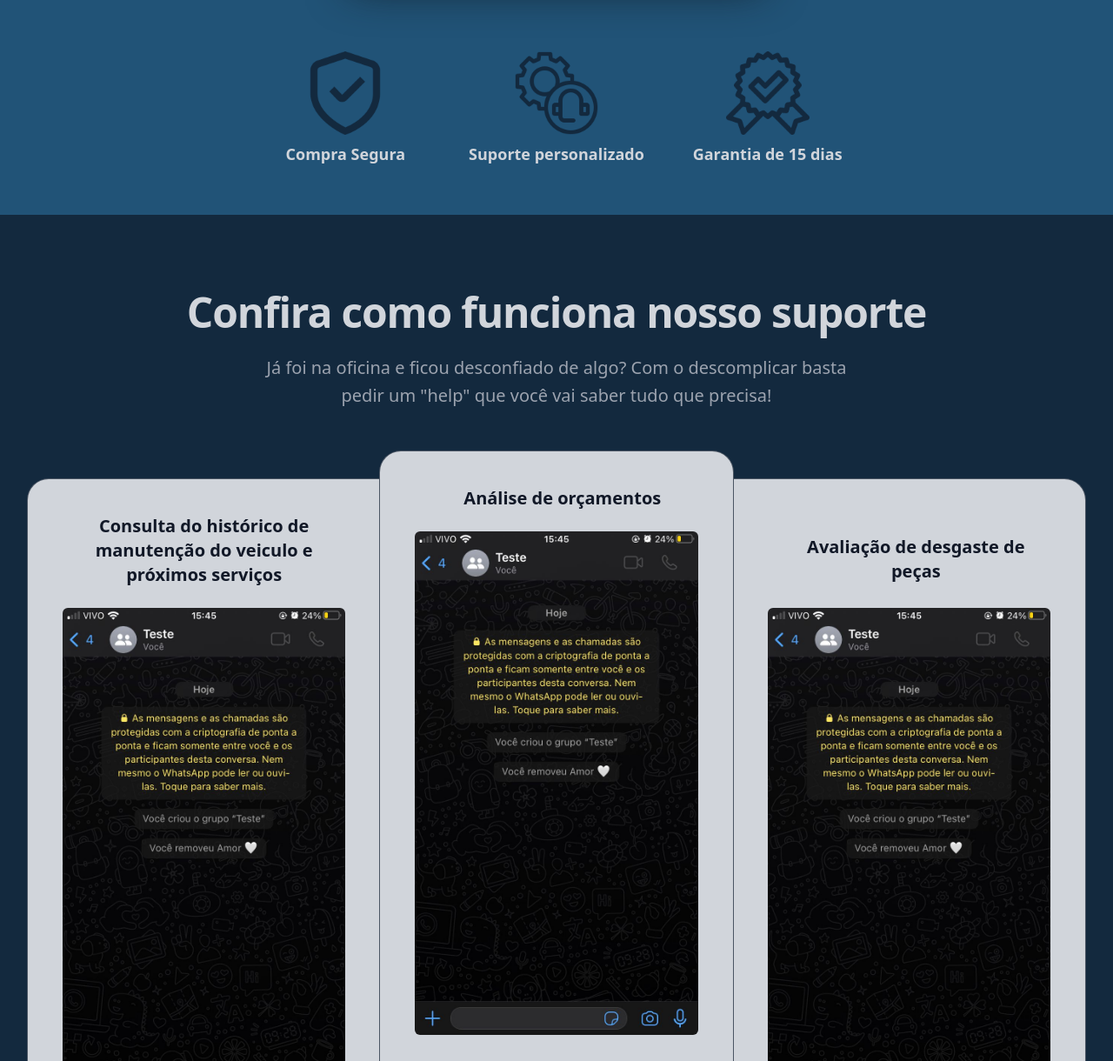
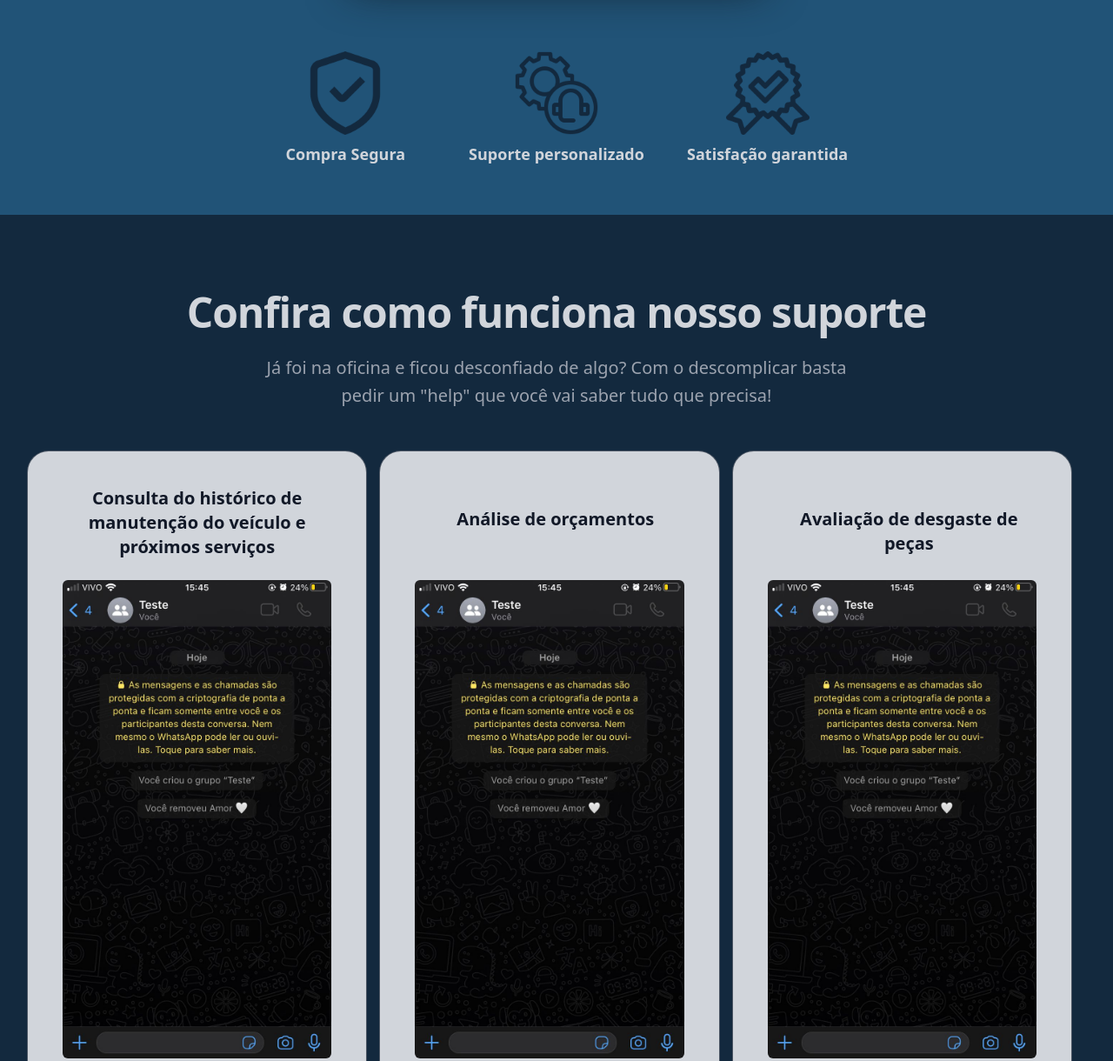
Before and after one commit to AAndreazza/site-descompliCAR, a Gatsby site: page / in a window 1280 px wide. Shown: the part 819-2039 px from the top of the page at 87% size. Built offline with nearby package versions, Linux system fonts and the light colour scheme; Gatsby itself is replaced by a stand-in of ours.

Commit message:
pequenas alteracoes solicitadas

```diff
--- a/src/components/footerAnuncio.js
+++ b/src/components/footerAnuncio.js
@@ -18,7 +18,7 @@ const FooterAnuncio = () => {
             </div>
 
             <div className='mt-4 border-t border-gray-900/10 pt-4'>
-              <p className='text-xs leading-5 text-gray-300'>&copy; Nome. Todos os direitos reservados.</p>
+              <p className='text-xs leading-5 text-gray-300'>&copy; DescompliCAR. Todos os direitos reservados.</p>
             </div>
 
           </div>
--- a/src/components/iconsSection.js
+++ b/src/components/iconsSection.js
@@ -17,7 +17,7 @@ const IconsSection = () => {
             </div>
             <div class="mx-auto flex max-w-xs flex-col gap-y-2 items-center">
               <img className='h-12 w-12 sm:h-24 sm:w-24' src={Garantia} alt='icone de garantia' />
-              <p class="text-base sm:text-lg font-bold text-gray-300">Garantia de 15 dias</p>
+              <p class="text-base sm:text-lg font-bold text-gray-300">Satisfação garantida</p>
             </div>
           </div>
         </div>
--- a/src/components/suporteSection.js
+++ b/src/components/suporteSection.js
@@ -1,32 +1,20 @@
-import React from 'react'
-import fotoTeste from '../images/whatsapp.jpg'
+import React from 'react';
+import fotoTeste from '../images/whatsapp.jpg';
 
 const SuporteSection = () => {
   return (
-      <div class="bg-[#13293e] py-24 sm:py-32 -mb-14 sm:-mb-20">
-        <div class="mx-auto max-w-7xl px-6 lg:px-8">
-          <div class="mx-auto max-w-4xl text-center">
-            <p class="-mt-10 text-4xl font-bold tracking-tight text-gray-300 sm:text-5xl">Confira como funciona nosso suporte</p>
+    <div className="bg-[#13293e] py-24 sm:py-32 -mb-14 sm:-mb-20">
+      <div className="mx-auto max-w-7xl px-6 lg:px-8">
+        <div className="mx-auto max-w-4xl text-center">
+          <p className="-mt-10 text-4xl font-bold tracking-tight text-gray-300 sm:text-5xl">Confira como funciona nosso suporte</p>
         </div>
-          <p class="mx-auto mt-6 max-w-2xl text-center text-xl leading-8 text-gray-400">Já foi na oficina e ficou desconfiado de algo? Com o descomplicar basta pedir um "help" que você vai saber tudo que precisa! </p>
+        <p className="mx-auto mt-6 max-w-2xl text-center text-xl leading-8 text-gray-400">Já foi na oficina e ficou desconfiado de algo? Com o descomplicar basta pedir um "help" que você vai saber tudo que precisa! </p>
 
-          <div class="isolate mx-auto mt-12 grid max-w-md grid-cols-1 gap-y-8 sm:mt-12 lg:mx-0 lg:max-w-none lg:grid-cols-3">
-            <div class="flex flex-col justify-between rounded-3xl bg-gray-300 p-8 ring-1 ring-gray-600 xl:p-10 lg:mt-8 lg:rounded-r-none">
+        <div className="isolate mx-auto mt-12 grid max-w-md grid-cols-1 gap-y-8 sm:mt-12 lg:mx-0 lg:max-w-none lg:grid-cols-3">
+          <div className="flex flex-col justify-between rounded-3xl bg-gray-300 p-8 ring-1 ring-gray-600 xl:p-10 lg:mt-0 mr-4">
             <div>
-                <div class="flex items-center justify-between gap-x-4">
-                  <h3 id="tier-freelancer" class="text-xl text-center font-bold text-gray-900">Consulta do histórico de manutenção do veiculo e <br /> próximos serviços</h3>
-                </div>
-                <div className='mt-6 aspect-h-1 aspect-w-1 w-full overflow-hidden rounded-md lg:aspect-none group-hover:opacity-75'>
-                  <img src={fotoTeste} alt='' className='h-full w-full object-cover object-center' />
-                </div>
-
-              </div>
-            </div>
-
-            <div class="flex flex-col justify-between rounded-3xl bg-gray-300 p-8 ring-1 ring-gray-600 xl:p-10 lg:z-10 lg:rounded-b-none">
-              <div>
-                <div class="flex items-center justify-between gap-x-4">
-                  <h3 id="tier-startup" class="text-xl ml-14 text-center font-bold text-gray-900">Análise de orçamentos</h3>
+              <div className="flex items-center justify-between gap-x-4">
+                <h3 id="tier-freelancer" className="text-xl text-center font-bold text-gray-900">Consulta do histórico de manutenção do veículo e <br /> próximos serviços</h3>
               </div>
               <div className='mt-6 aspect-h-1 aspect-w-1 w-full overflow-hidden rounded-md lg:aspect-none group-hover:opacity-75'>
                 <img src={fotoTeste} alt='' className='h-full w-full object-cover object-center' />
@@ -34,9 +22,18 @@ const SuporteSection = () => {
             </div>
           </div>
 
-            <div class="flex flex-col justify-between rounded-3xl bg-gray-300 p-8 ring-1 ring-gray-600 xl:p-10 lg:mt-8 lg:rounded-l-none">
-              <div class="flex items-center justify-between gap-x-4">
-                <h3 id="tier-startup" class="text-xl sm:mt-6 ml-4 text-center font-bold text-gray-900">Avaliação de desgaste de peças</h3>
+          <div className="flex flex-col justify-between rounded-3xl bg-gray-300 p-8 ring-1 ring-gray-600 xl:p-10 lg:mt-0 mr-4">
+            <div className="flex items-center justify-between gap-x-4">
+              <h3 id="tier-startup" className="text-xl sm:mt-6 ml-12 text-center font-bold text-gray-900">Análise de orçamentos</h3>
+            </div>
+            <div className='mt-6 aspect-h-1 aspect-w-1 w-full overflow-hidden rounded-md lg:aspect-none group-hover:opacity-75'>
+              <img src={fotoTeste} alt='' className='h-full w-full object-cover object-center' />
+            </div>
+          </div>
+
+          <div className="flex flex-col justify-between rounded-3xl bg-gray-300 p-8 ring-1 ring-gray-600 xl:p-10 lg:mt-0 mr-4">
+            <div className="flex items-center justify-between gap-x-4">
+              <h3 id="tier-startup" className="text-xl sm:mt-6 ml-4 text-center font-bold text-gray-900">Avaliação de desgaste de peças</h3>
             </div>
             <div className='mt-6 aspect-h-1 aspect-w-1 w-full overflow-hidden rounded-md lg:aspect-none group-hover:opacity-75'>
               <img src={fotoTeste} alt='' className='h-full w-full object-cover object-center' />
@@ -46,7 +43,7 @@ const SuporteSection = () => {
         </div>
       </div>
     </div>
-  )
+  );
 }
 
-export default SuporteSection
+export default SuporteSection;
--- a/src/pages/index.js
+++ b/src/pages/index.js
@@ -1,5 +1,6 @@
 import React from 'react'
 import Seo from '../components/seo'
+import WhatsappIcon from '../components/whatsappIcon'
 import HeroAnuncio from '../components/heroAnuncio'
 import IconsSection from '../components/iconsSection'
 import SuporteSection from '../components/suporteSection'
@@ -10,6 +11,7 @@ const Index = () => {
   return (
     <div className='bg-fundoGeral'>
       <Seo title='DescompliCAR' description='incluir descrição...' />
+      <WhatsappIcon />
       <HeroAnuncio />
       <IconsSection />
       <SuporteSection />
--- a/src/utils/constants.js
+++ b/src/utils/constants.js
@@ -1,10 +1,10 @@
 export const URLS = {
-    whatsapp: 'https://wa.me/5547988735478?text=',
+    whatsapp: 'https://wa.me/5547991790558?text=',
     youtube: 'https://www.youtube.com/',
     instagram: 'https://www.instagram.com/guiadescomplicar',
     tiktok: 'https://www.tiktok.com',
   }
 
 export const CTA_WHATSAPP_MENSAGENS = {
-  ctaButton: 'Olá! Estive no site e fiquei interessado em...... Poderia me ajudar?'
+  ctaButton: 'Olá! Estive no site e fiquei interessado em conhecer melhor sobre o DescompliCAR. Poderia me ajudar?'
 }
```
Lines whose indentation alone changed are shown as unchanged.
